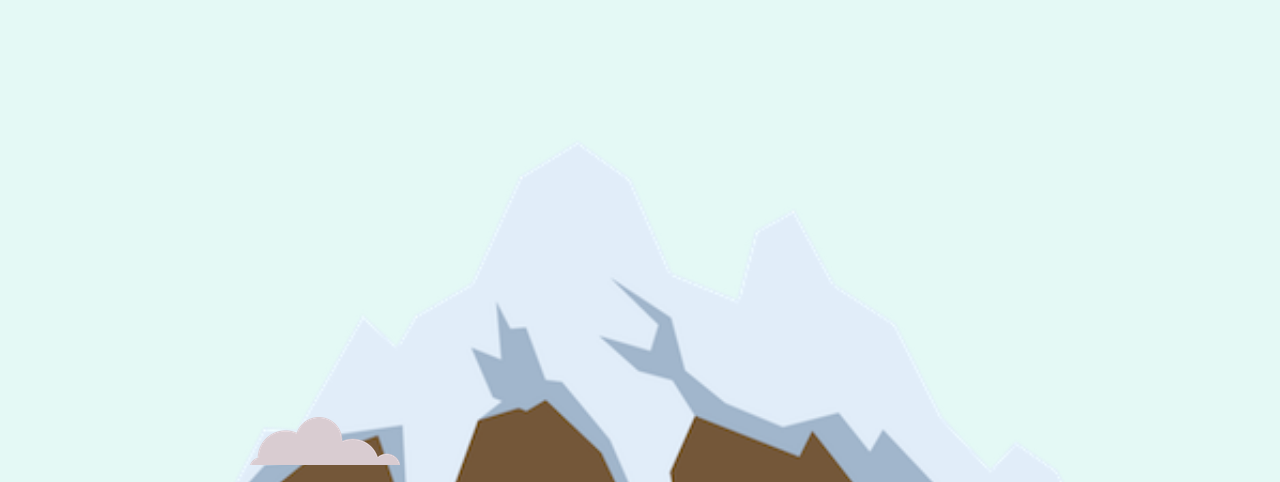
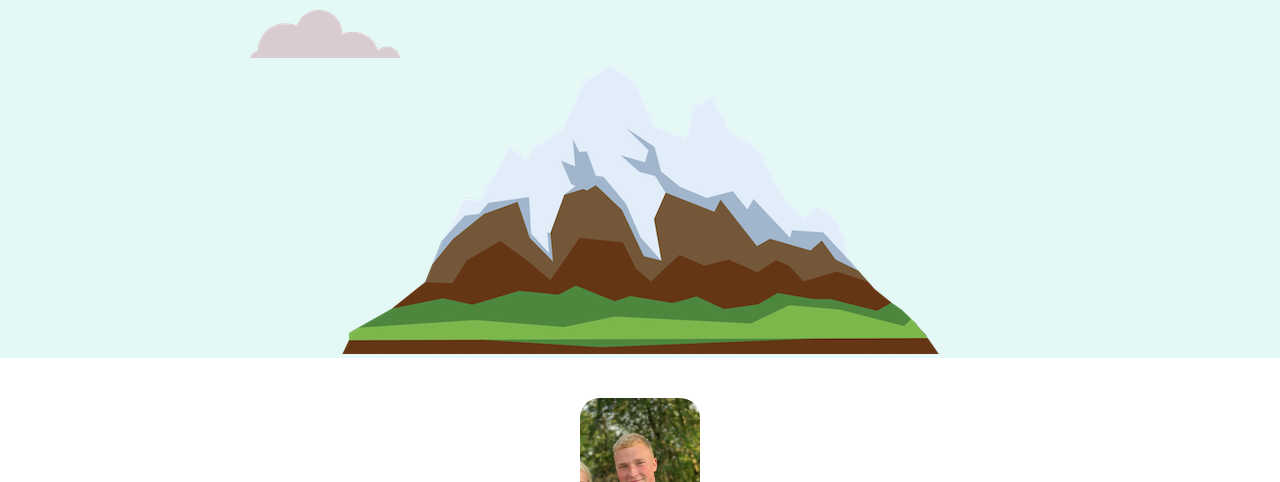
Before and after one commit to james-w-edwards/CV, a plain HTML site: page index.html in a window 1280 px wide. Shown: the part 318-800 px from the top of the page. Drawn offline with Linux system fonts and the light colour scheme.

Commit message:
Update styles.css

```diff
--- a/css/styles.css
+++ b/css/styles.css
@@ -144,7 +144,3 @@ hr {
     background-image: linear-gradient(to bottom, #30e3cb, #2bc4ad);
     text-decoration: none;
 }
-
-.mountain {
-    width: 100%;
-}
```
